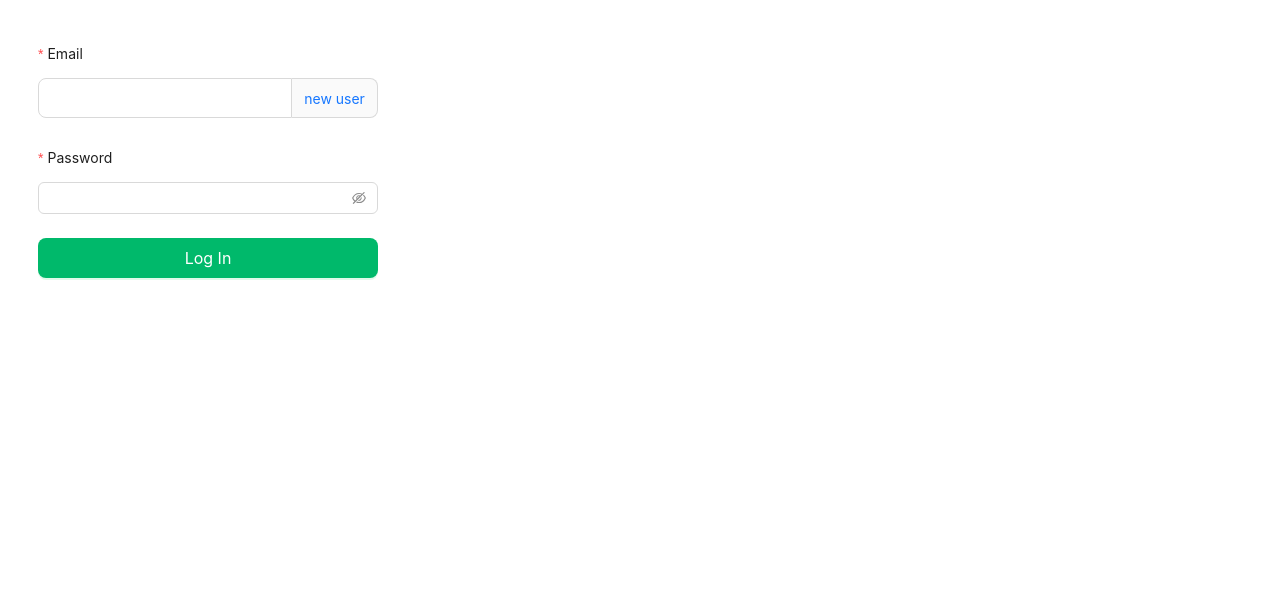
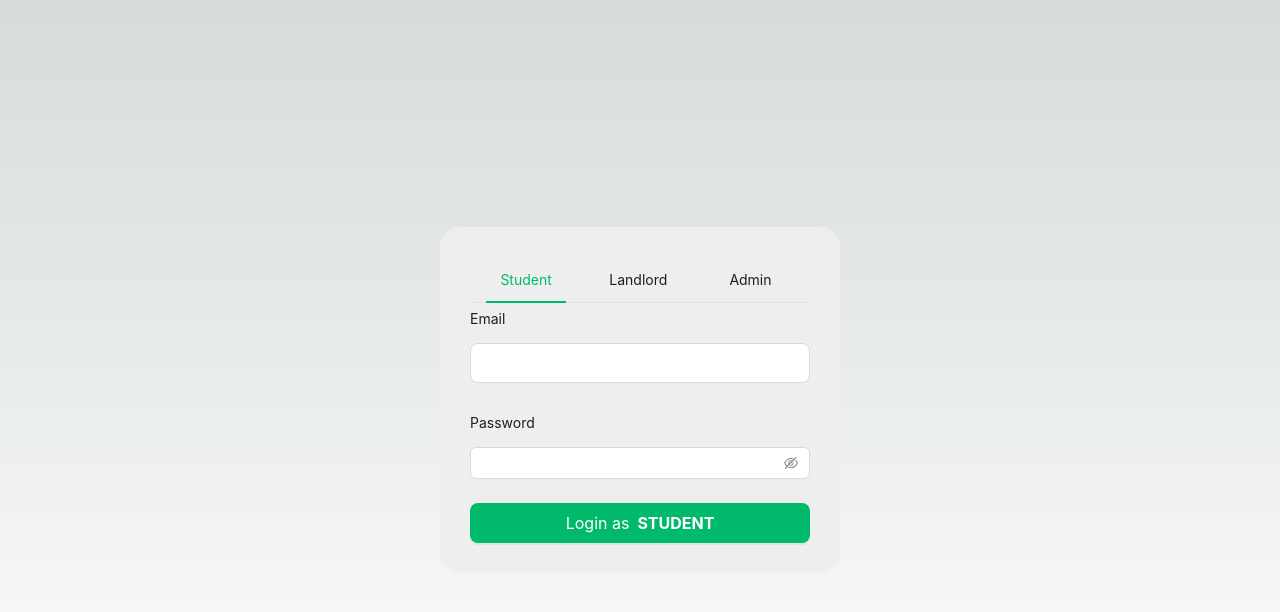
Before and after one commit to allicodev/boarding-house-management-and-student-monitoring, a Next.js app: page /user/login in a window 1280 px wide. Shown: the top 612 px of the page. Built offline with nearby package versions, Linux system fonts and the light colour scheme.

Commit message:
added init pages without tabs(2)

```diff
--- a/package.json
+++ b/package.json
@@ -15,7 +15,8 @@
     "js-cookie": "^3.0.5",
     "next": "^12.1.2",
     "react": "^17.0.2",
-    "react-dom": "^17.0.2"
+    "react-dom": "^17.0.2",
+    "react-icons": "^4.8.0"
   },
   "devDependencies": {
     "eslint-config-next": "^13.4.1"
--- a/pages/_app.js
+++ b/pages/_app.js
@@ -1,3 +1,4 @@
+import "../styles/globals.css";
 import "../styles/main.styles.css";
 import { ConfigProvider } from "antd";
 import Head from "next/head";
--- a/pages/user/login.js
+++ b/pages/user/login.js
@@ -1,151 +1,18 @@
 import React, { useEffect, useState } from "react";
 import Cookies from "js-cookie";
-import {
-  Form,
-  Input,
-  Button,
-  Alert,
-  Modal,
-  Row,
-  Col,
-  Typography,
-  message,
-} from "antd";
-import axios from "axios";
+import { Form, Input, Button, Alert, Row, Col, Menu } from "antd";
 
 const Login = () => {
-  const [isError, setIsError] = useState({ show: false, description: "" });
-  const [email, setEmail] = useState("");
-  const [openModal, setOpenModal] = useState(false);
-  const [credits, openCredits] = useState(false);
-  const [location, setLocation] = useState();
-
-  const [form] = Form.useForm();
-
-  const handleLogin = async (val) => {
-    let { data } = await axios.post("/api/auth", {
-      payload: {
-        mode: "login",
-        email: val.email,
-        password: val.password,
-      },
-    });
-    if (data.status == 404)
-      setIsError({ show: true, description: "Account doesn't exist" });
-    else if (data.status == 403)
-      setIsError({ show: true, description: "Wrong password" });
-    else if (data.status == 200) {
-      Cookies.set("currentUser", JSON.stringify(data.currentUser));
-      Cookies.set("loggedIn", "true");
-      message.success(data.message);
-      location?.reload();
-    }
-  };
-
-  const handleNewUser = async () => {
-    if (email != "") {
-      let { data } = await axios.get("/api/auth", { params: { email } });
-      if (data.status == 200) setOpenModal(true);
-      else {
-        if (data.status == 404) message.error(data.message);
-        else message.warning(data.message);
-      }
-    }
-  };
-
-  useEffect(() => {
-    setLocation(window.location);
-  }, []);
-
+  const [mode, setMode] = useState("student");
   return (
-    <Row gutter={[32, 0]}>
-      <Col span={10} className="main-body-login">
-        <Modal
-          open={openModal}
-          title={`Setup account for email '${email}'`}
-          onCancel={() => setOpenModal(false)}
-          footer={[
-            <Button key="key 1" type="primary" onClick={form.submit}>
-              Update
-            </Button>,
-          ]}
+    <div
+      style={{
+        display: "flex",
+        alignItems: "center",
+        justifyContent: "center",
+        minHeight: "100vh",
+      }}
     >
-          <Form
-            form={form}
-            onFinish={async (val) => {
-              const { confirm, password } = val;
-              if (confirm != password) {
-                message.error("password and confirm password didn't match.");
-                return;
-              }
-
-              let { data } = await axios.post("/api/auth", {
-                payload: {
-                  ...val,
-                  email,
-                  mode: "new-user",
-                },
-              });
-
-              if (data.status == 200) {
-                Cookies.set("currentUser", JSON.stringify(data.currentUser));
-                Cookies.set("loggedIn", "true");
-                message.success(data.message);
-                location?.reload();
-              }
-            }}
-            labelCol={{ span: 7 }}
-          >
-            <Form.Item
-              label="Name"
-              name="name"
-              rules={[
-                {
-                  required: true,
-                  message: "This is required.",
-                },
-              ]}
-            >
-              <Input />
-            </Form.Item>
-            <Form.Item
-              label="Lastname"
-              name="lastname"
-              rules={[
-                {
-                  required: true,
-                  message: "This is required.",
-                },
-              ]}
-            >
-              <Input />
-            </Form.Item>
-            <Form.Item
-              label="Password"
-              name="password"
-              rules={[
-                {
-                  required: true,
-                  message: "This is required.",
-                },
-              ]}
-            >
-              <Input.Password />
-            </Form.Item>
-            <Form.Item
-              label="Confirm Password"
-              name="confirm"
-              rules={[
-                {
-                  required: true,
-                  message: "This is required.",
-                },
-              ]}
-            >
-              <Input.Password />
-            </Form.Item>
-          </Form>
-        </Modal>
       <Form
         labelCol={{
           span: 24,
@@ -157,53 +24,56 @@ const Login = () => {
         style={{
           width: 400,
           padding: 30,
-            background: "#fff",
+          background: "#eee",
+          borderRadius: 20,
         }}
-          onFinish={handleLogin}
+        onFinish={() => {}}
       >
-          {isError.show && (
+        {/* {isError.show && (
             <Alert
               description={isError.description}
               onClose={() => setIsError({ show: false, description: "" })}
               type="error"
               closable
             />
-          )}
-          <Form.Item
-            label="Email"
-            name="email"
-            rules={[
+          )} */}
+        <Menu
+          items={[
             {
-                required: true,
-                message: "Please input your email!",
+              label: "Student",
+              key: "student",
+              style: {
+                width: "33%",
+                textAlign: "center",
+              },
+            },
+            {
+              label: "Landlord",
+              key: "landlord",
+              style: {
+                width: "33%",
+                textAlign: "center",
+              },
+            },
+            {
+              label: "Admin",
+              key: "admin",
+              style: {
+                width: "33%",
+                textAlign: "center",
+              },
             },
           ]}
-          >
-            <Input
-              size="large"
-              addonAfter={
-                <Button
-                  type="link"
-                  style={{ padding: 0.1 }}
-                  onClick={handleNewUser}
-                >
-                  new user
-                </Button>
-              }
-              onChange={(e) => setEmail(e.target.value)}
+          style={{ backgroundColor: "#eee" }}
+          onClick={(e) => setMode(e.key)}
+          selectedKeys={[mode]}
+          mode="horizontal"
         />
+        <Form.Item label="Email" name="email">
+          <Input size="large" onChange={(e) => {}} />
         </Form.Item>
 
-          <Form.Item
-            label="Password"
-            name="password"
-            rules={[
-              {
-                required: true,
-                message: "Please input your password!",
-              },
-            ]}
-          >
+        <Form.Item label="Password" name="password">
           <Input.Password />
         </Form.Item>
 
@@ -213,41 +83,19 @@ const Login = () => {
             style={{ width: "100%" }}
             htmlType="submit"
             size="large"
-              onClick={() => setIsError({ show: false, description: "" })}
+            onClick={() => {
+              // Cookies.set("currentUser", JSON.stringify(data.currentUser));
+              Cookies.set("loggedIn", "true");
+              Cookies.set("mode", mode);
+              // message.success(data.message);
+              location?.reload();
+            }}
           >
-              Log In
+            Login as <strong> {mode.toLocaleUpperCase()}</strong>
           </Button>
         </Form.Item>
       </Form>
-      </Col>
-      <Col span={14} className="main-login-info">
-        <Typography.Title
-          style={{ marginTop: "45vh", color: "#fff", fontFamily: "sans-serif" }}
-        >
-          E-Sitizen
-        </Typography.Title>
-        <Typography.Title
-          level={5}
-          style={{
-            fontStyle: "italic",
-            textAlign: "center",
-            color: "#fff",
-          }}
-        >
-          A Web-Based Information and Health Monitoring System For The Senior
-          Citizen of the Municipality of Kadingilan Bukidnon
-        </Typography.Title>
-      </Col>
-      {/* CREDITS */}
-      <Modal
-        open={credits}
-        onCancel={() => openCredits(false)}
-        footer={null}
-        closable={false}
-      >
-        Wala ko kabalo say ibutang haha
-      </Modal>
-    </Row>
+    </div>
   );
 };
 
```
Also changed, not shown: pages/_middleware.js (+10 -2 lines), pages/layout/index.js (added, +136 -0 lines), pages/user/home-admin.js (added, +24 -0 lines), pages/user/home-landlord.js (added, +24 -0 lines), pages/user/home-student.js (added, +24 -0 lines). Lines whose indentation alone changed are shown as unchanged.
